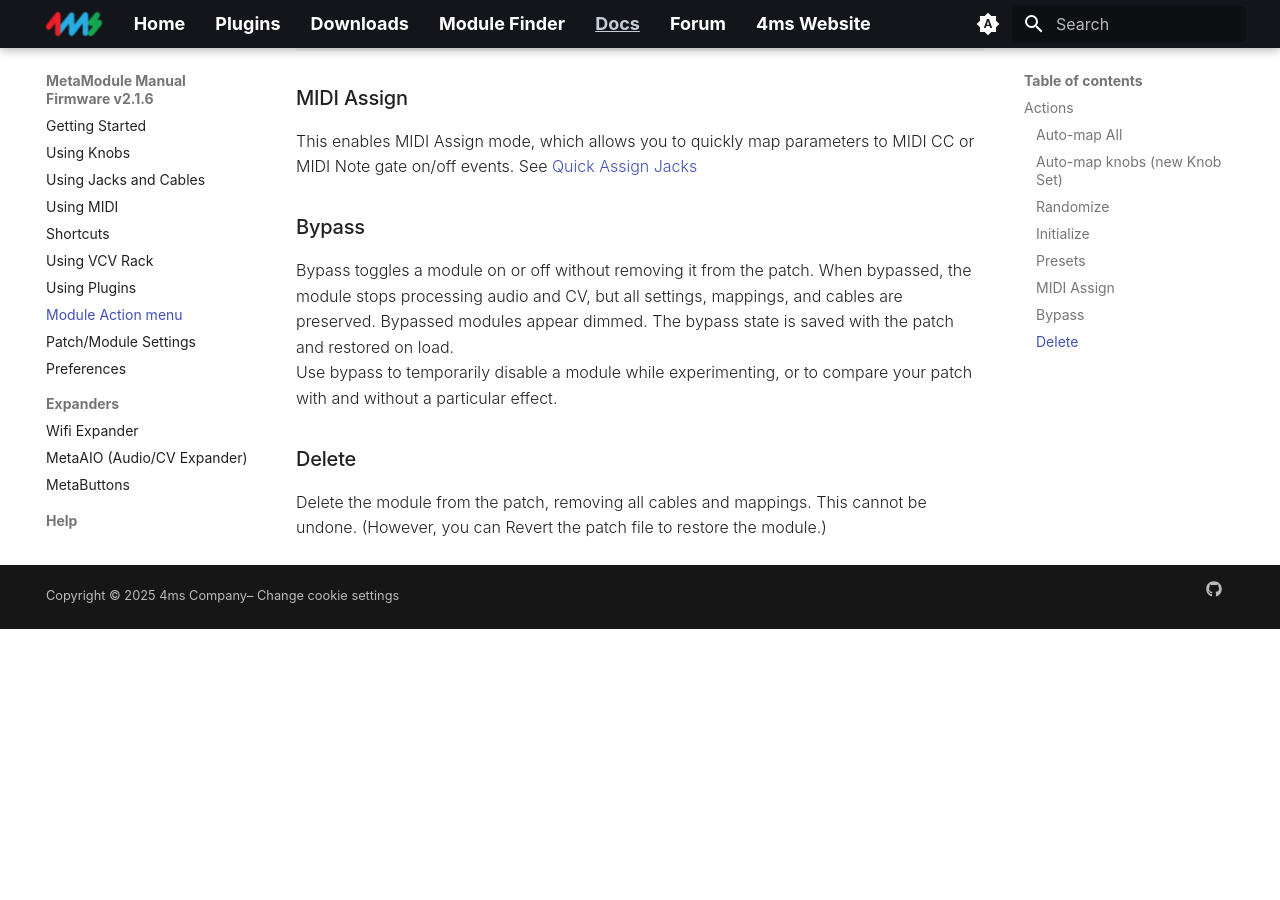
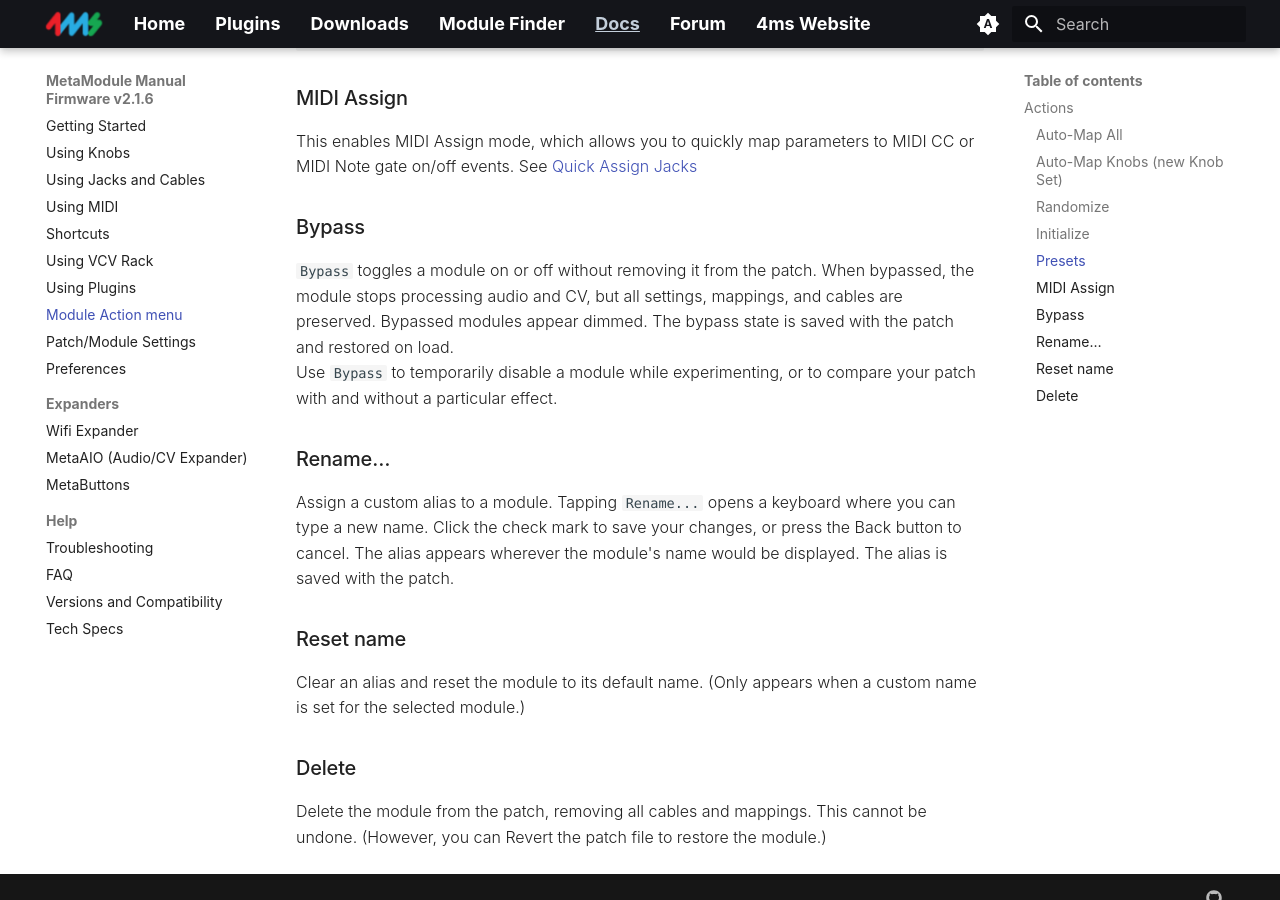
Before and after one commit to 4ms/metamodule-docs-website, an MkDocs documentation site: the page built from docs/action_menu.md, in a window 1280 px wide and 900 px high, scrolled down 1542 px. Built offline with MkDocs 1.6.1 and Material for MkDocs 9.7.7, drawn with Linux system fonts in a browser that asks for light colours; before the commit the page ends 2171 px from its top, so only the background shows below that; some of the changed text lies outside the part shown.

Commit message:
Added aliases section to action_menu and using_rack

```diff
--- a/docs/action_menu.md
+++ b/docs/action_menu.md
@@ -9,21 +9,21 @@ The Module Action Menu is found by clicking on a module in a patch and then clic
 
 ## Actions
 
-### Auto-map All
+### Auto-Map All
 This action attempts to map all knobs and jacks in the order that they appear in the
 module. Existing maps will be preserved, and new Knob Sets will be created if
 needed.
 
 Jacks will be mapped to In 1-6 and Out 1-8, skipping any jacks that are already mapped.
 
-`Auto-map All` is a great way to try out a module or quickly create a single-module patch.
+`Auto-Map All` is a great way to try out a module or quickly create a single-module patch.
 
 Since this action will often fill all your jack mappings, it's recommended to
-use `Auto-map knobs (new Knob Set)` for multi-module patches.
+use `Auto-Map Knobs (new Knob Set)` for multi-module patches.
 
-### Auto-map knobs (new Knob Set)
+### Auto-Map Knobs (new Knob Set)
 
-Similar to Auto-map All, but this will create a new Knob Set and only map the
+Similar to `Auto-Map All`, but this will create a new Knob Set and only map the
 knobs (not jacks). The new Knob Set will be given the name of the module (e.g.
 "EnOsc" or "Plateau").
 
@@ -66,13 +66,23 @@ events. See [Quick Assign Jacks](using_metamodule_jacks.md#quick-assign-jacks)
 
 ### Bypass
 
-Bypass toggles a module on or off without removing it from the patch. When bypassed,
+`Bypass` toggles a module on or off without removing it from the patch. When bypassed,
 the module stops processing audio and CV, but all settings, mappings, and cables are
 preserved. Bypassed modules appear dimmed. The bypass state is saved with the patch
 and restored on load.
 
-Use bypass to temporarily disable a module while experimenting, or to compare your patch
+Use `Bypass` to temporarily disable a module while experimenting, or to compare your patch
 with and without a particular effect.
+
+### Rename…
+
+Assign a custom alias to a module. Tapping `Rename...` opens a keyboard where you can
+type a new name. Click the check mark to save your changes, or press the Back button to cancel. The alias appears wherever the module's name would be displayed. The alias is saved with the patch.
+
+### Reset name
+
+Clear an alias and reset the module to its default name. (Only appears when a custom name
+is set for the selected module.)
 
 ### Delete
 
```
Also changed, not shown: docs/using_rack.md (+21 -1 lines).
